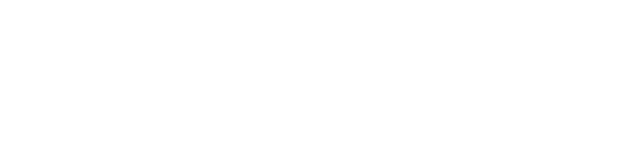
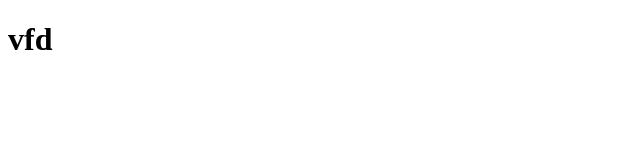
Before and after one commit to radiojo/test-ghpages, a website: page index.html in a window 1280 px wide. Shown: the full height of the page, 0-640 px from the left. Drawn offline with Linux system fonts and the light colour scheme.

Commit message:
feat: gfbd

```diff
--- a/index.html
+++ b/index.html
@@ -6,7 +6,7 @@
 </head>
 <body>
     <main>
-        <h1></h1>
+        <h1>vfd</h1>
     </main>
 </body>
 </html>
```
